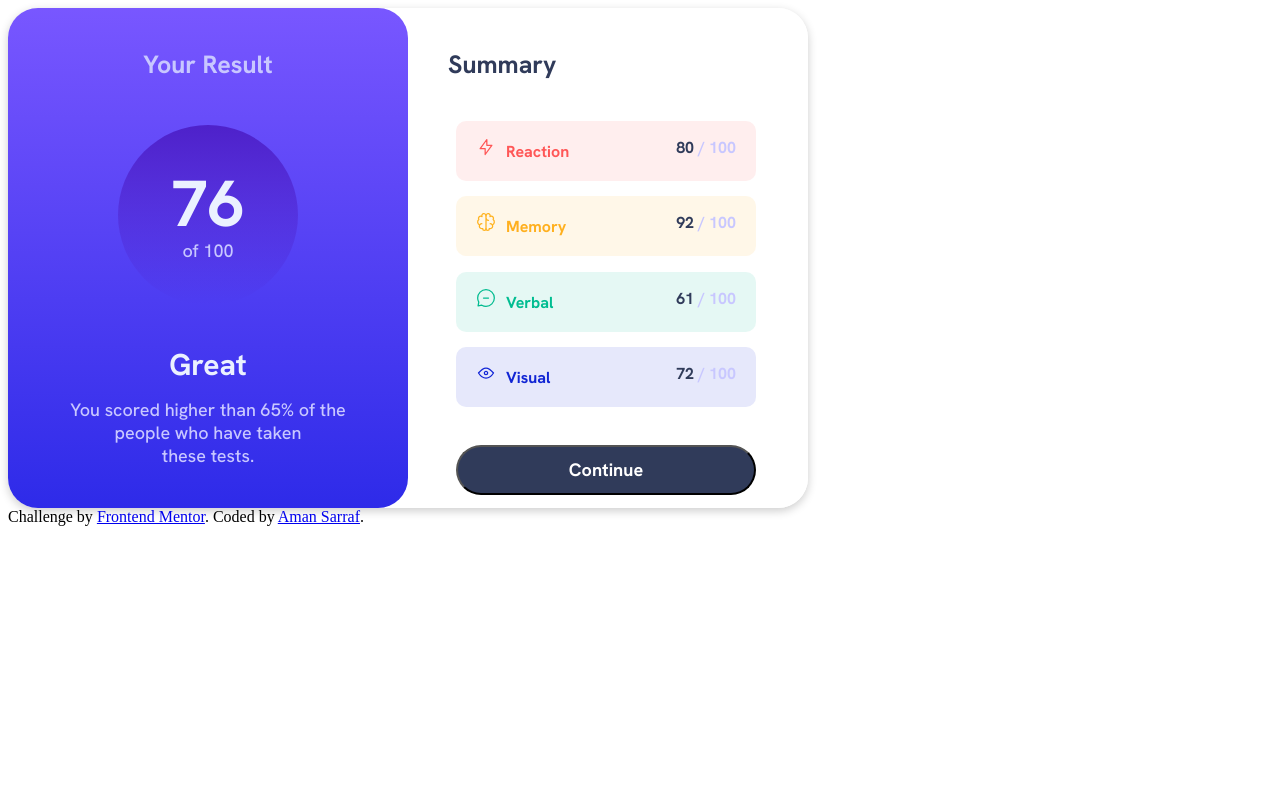
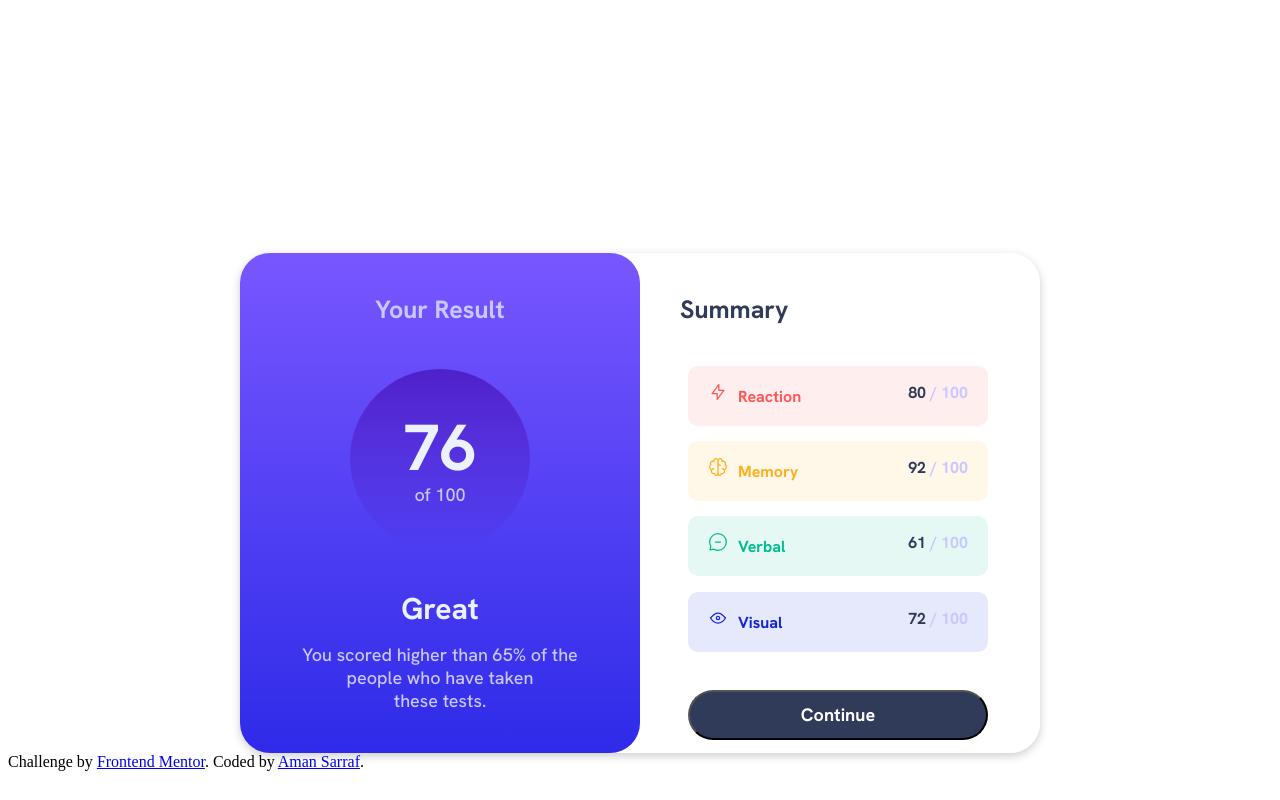
Before and after one commit to AmanSarraf/FrontEnd-Mentor, a plain HTML site: page results-summary-component-main/index.html in a window 1280 px wide. Drawn offline with Linux system fonts and the light colour scheme.

Commit message:
setup margin of main container to appear in center

```diff
--- a/results-summary-component-main/css/style.css
+++ b/results-summary-component-main/css/style.css
@@ -6,7 +6,8 @@ body{
     background-color: hsl(0, 0%, 100%);
     height: 500px;
     width: 800px;
-    /* margin: 0 auto; */
+    margin: 0 auto;
+    margin-top: 20%;
     display:grid;
     grid-template-columns: 1fr 1fr;
     border-top-left-radius: 30px ;
```
